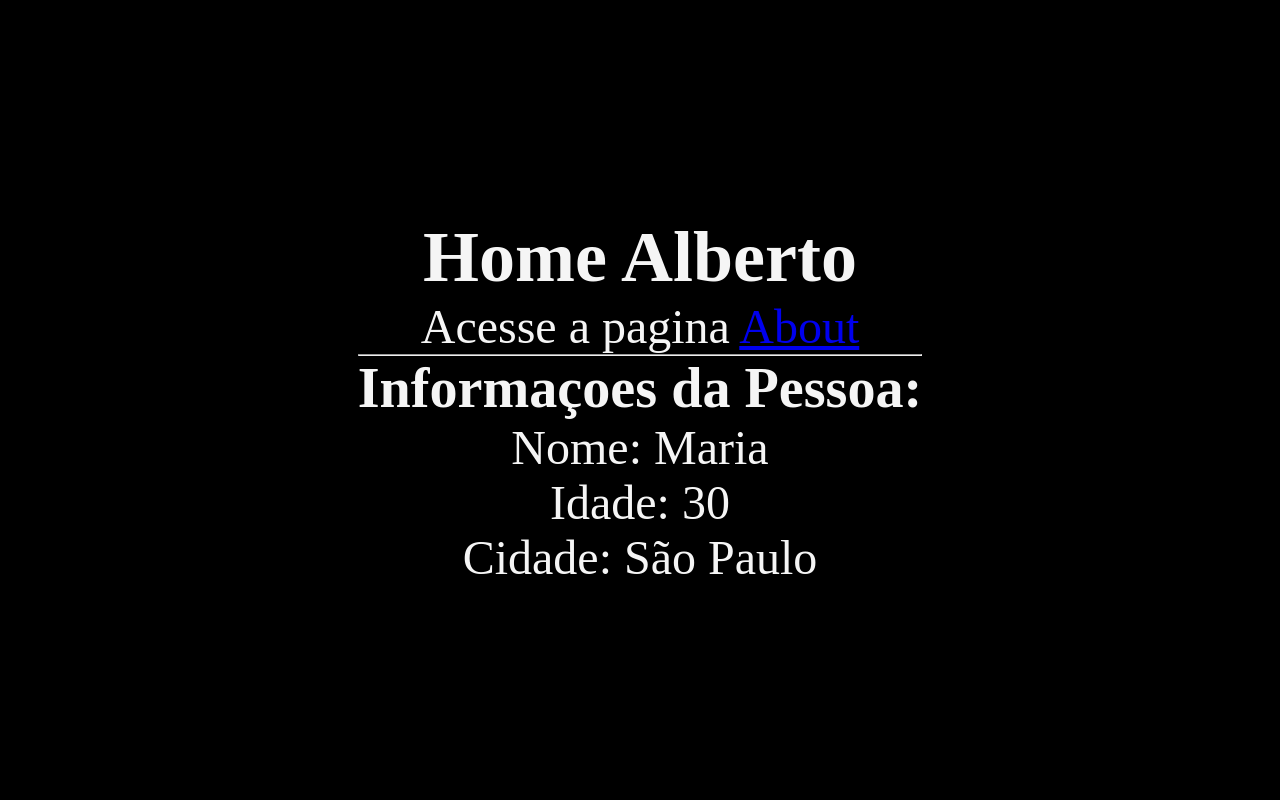
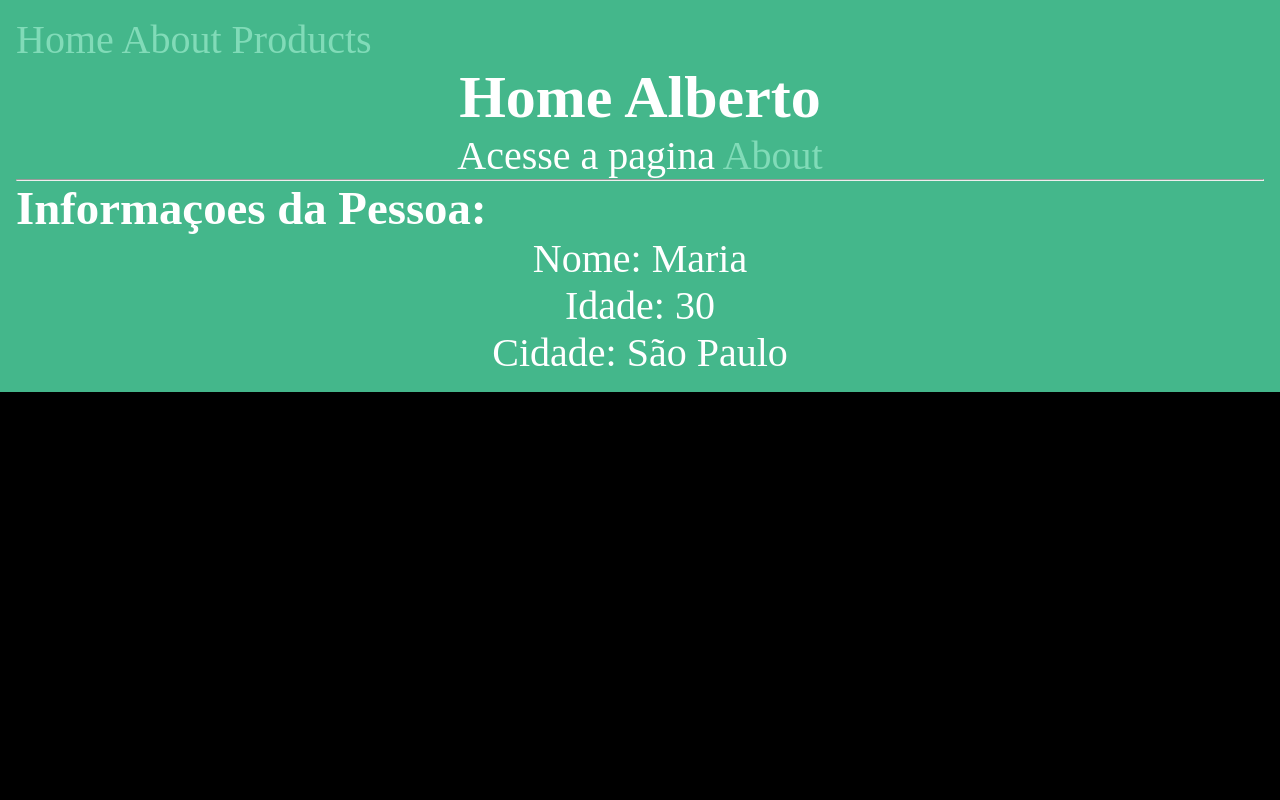
Before and after one commit to costabeto/pythondesenvolvedor2025dozeroainteligenciaartivicialsecao21, a Django app: page / in a window 1280 px wide. Run offline with Django 5.2, Linux system fonts and the light colour scheme.

Commit message:
Usando um template

```diff
--- a/static/css/style.css
+++ b/static/css/style.css
@@ -7,8 +7,8 @@
 
 body {
     min-height: 100vh;
-    display: grid;
-    place-content: center;
+    display: flex;
+    flex-flow: column;
     font-size: 3rem;
     background-color: black;
     color: whitesmoke;
@@ -17,3 +17,19 @@ body {
 h2, p {
     text-align: center;
 }
+
+nav {
+    padding: 1rem;
+    background-color: #44B78B;
+    color: white;
+    font-size: 2.5rem;
+}
+
+a {
+    text-decoration: none;
+    color: #81dbb8;
+}
+
+a:hover {
+    opacity: .85;
+}
--- a/templates/home.html
+++ b/templates/home.html
@@ -1,14 +1,8 @@
-<!DOCTYPE html>
-{% load static %}
-<html lang="en">
-<head>
-    <meta charset="UTF-8">
-    <meta name="viewport" content="width=width=device-width, initial-scale=1.0">
-    <title>Home</title>
-    <link rel="stylesheet" href="{% static 'css/style.css' %}">
-
-</head>
-<body>
+{% extends 'layout.html' %}
+{% block title %}
+    Home
+{% endblock %}
+{% block content %}
     <h2>Home {{nome}}</h2>
     <p>Acesse a pagina <a href="/about">About</a></p>
     <hr>
@@ -16,5 +10,4 @@
     <p>Nome: {{pessoa.nome}}</p>
     <p>Idade: {{pessoa.idade}}</p>
     <p>Cidade: {{pessoa.cidade}}</p>
-</body>
-</html>
+{% endblock %}
--- /dev/null
+++ b/templates/layout.html
@@ -0,0 +1,26 @@
+<!DOCTYPE html>
+{% load static %}
+<html lang="en">
+<head>
+    <meta charset="UTF-8">
+    <meta name="viewport" content="width=width=device-width, initial-scale=1.0">
+    <link rel="stylesheet" href="{% static 'css/style.css' %}">
+    <title>
+        {% block title%}
+            DjangoAPP
+        {% endblock %}
+    </title>
+</head>
+<body>
+    <nav>
+        <a href="/">Home</a>
+        <a href="/about">About</a>
+        <a href="/products">Products</a>
+
+    <main>
+    {% block content%}
+
+    {% endblock%}
+    <main>
+</body>
+</html>
```
Also changed, not shown: products/templates/products/products_list.html (+7 -12 lines), templates/about.html (+8 -10 lines).
